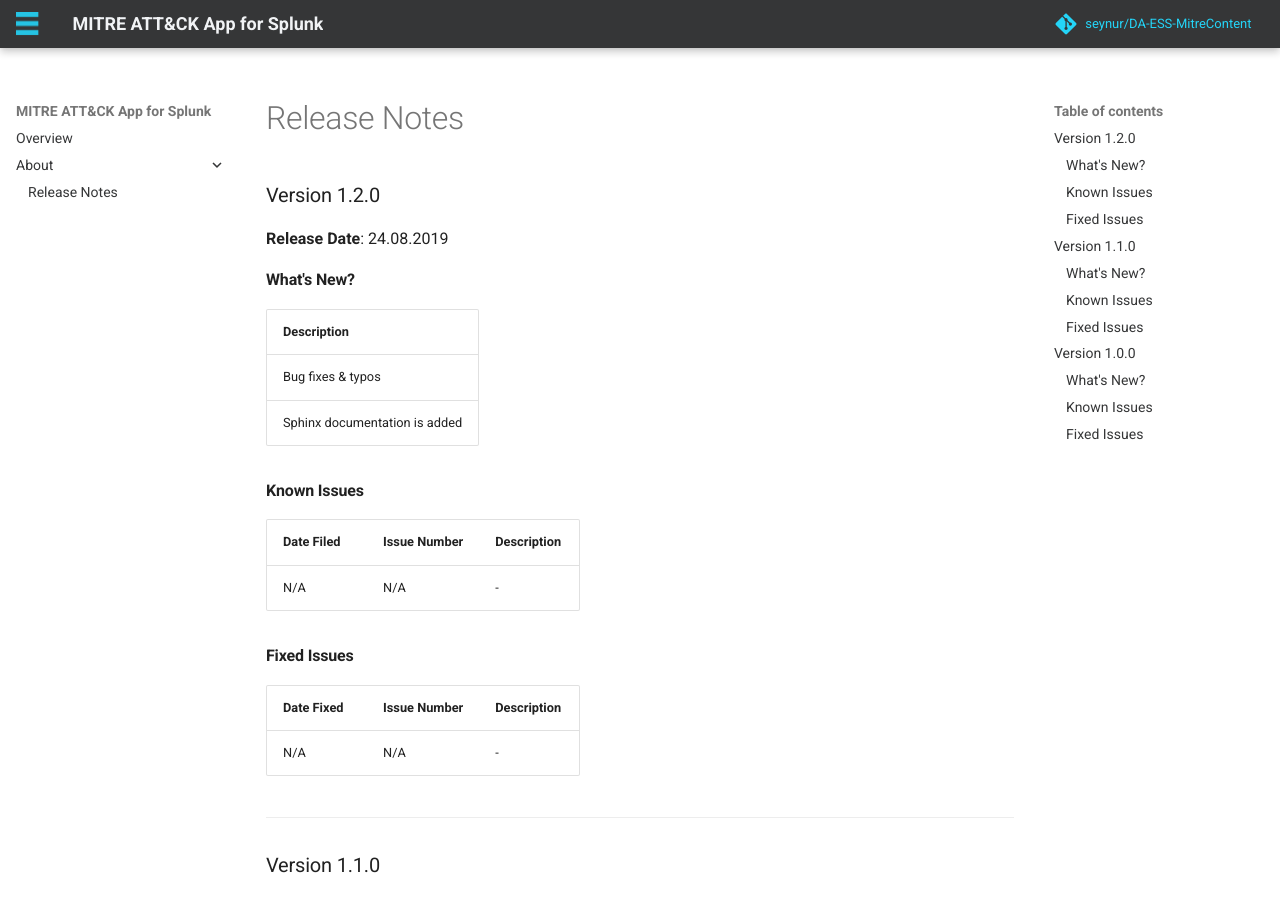
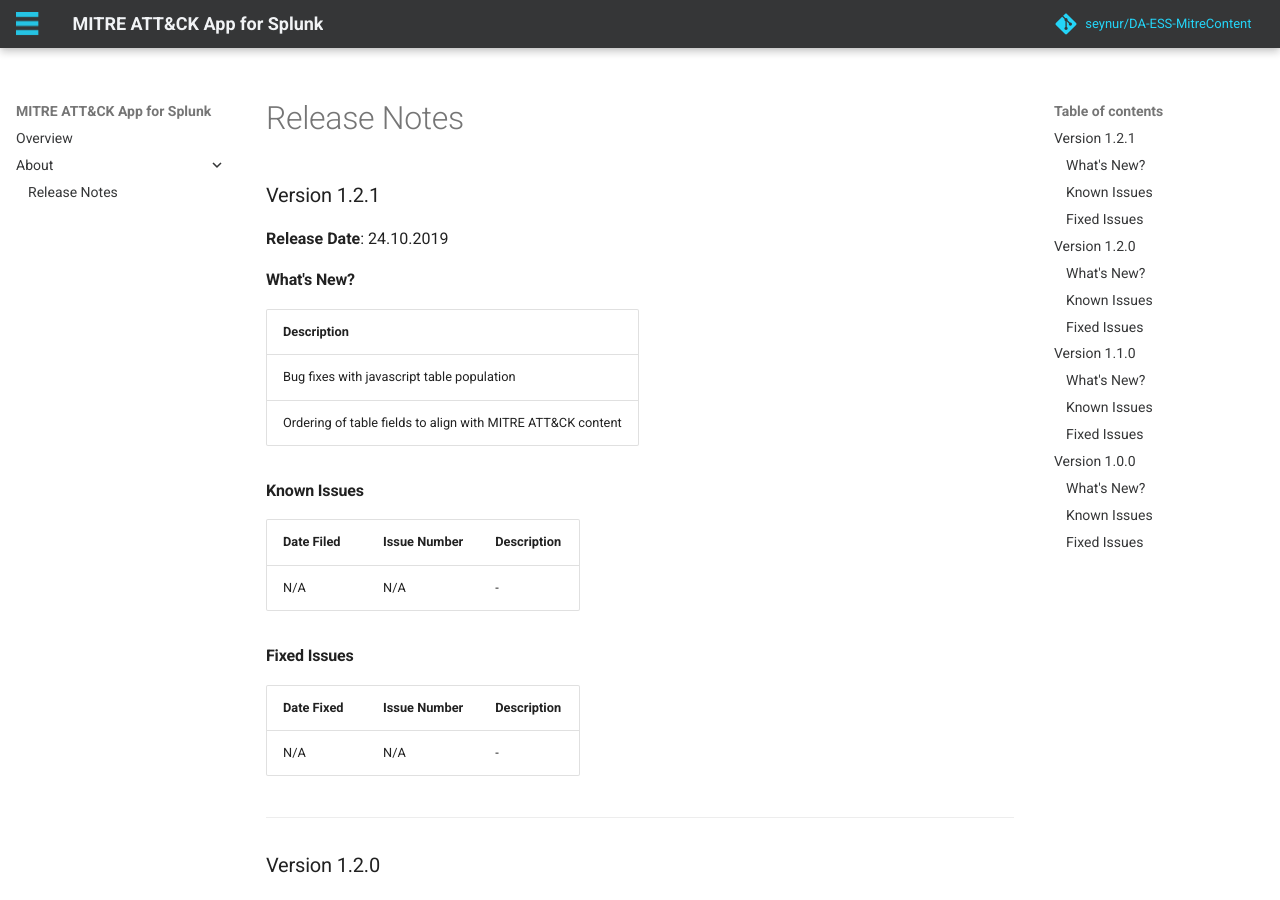
Before and after one commit to Oykucann/mitre-app-for-splunk-docs, an MkDocs documentation site: the page built from docs/release_notes.md, in a window 1280 px wide and 900 px high. Built offline with MkDocs 1.6.1 and Material for MkDocs 9.7.7, drawn with Linux system fonts in a browser that asks for light colours; comment, search, counter and statistics services are not loaded; the version menu is left out.

Commit message:
Update release_notes.md

```diff
--- a/docs/release_notes.md
+++ b/docs/release_notes.md
@@ -1,8 +1,33 @@
 ---
 title: Release Notes
 layout: documentation
-latest_version: 1.2.0
+latest_version: 1.2.1
 ---
+### Version 1.2.1
+**Release Date**: 24.10.2019
+
+#### What's New?
+
+| Description |
+| ------------------------
+| Bug fixes with javascript table population
+| Ordering of table fields to align with MITRE ATT&CK content
+
+#### Known Issues
+
+| Date Filed    | Issue Number      | Description |
+| ------------- | ----------------  | ----------------------
+| N/A    | N/A          | -
+
+
+#### Fixed Issues
+
+| Date Fixed    | Issue Number      | Description |
+| ------------- | ----------------  | ----------------------
+| N/A    | N/A	          | -
+
+---
+
 ### Version 1.2.0
 **Release Date**: 24.08.2019
 
```
